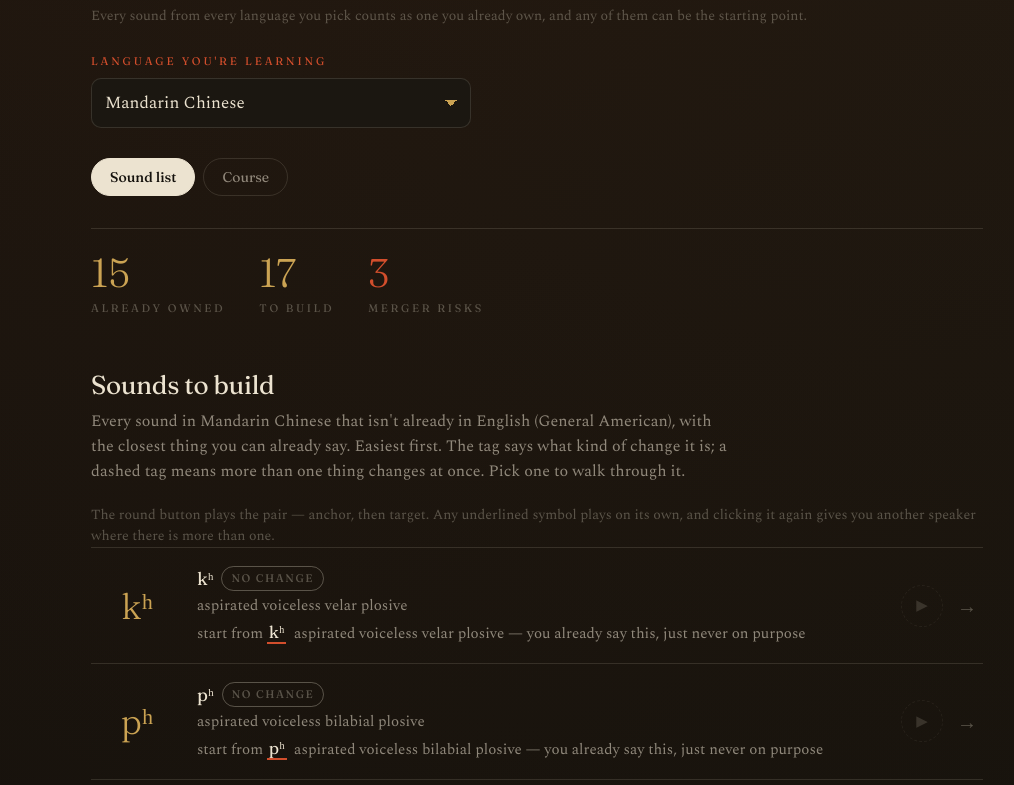
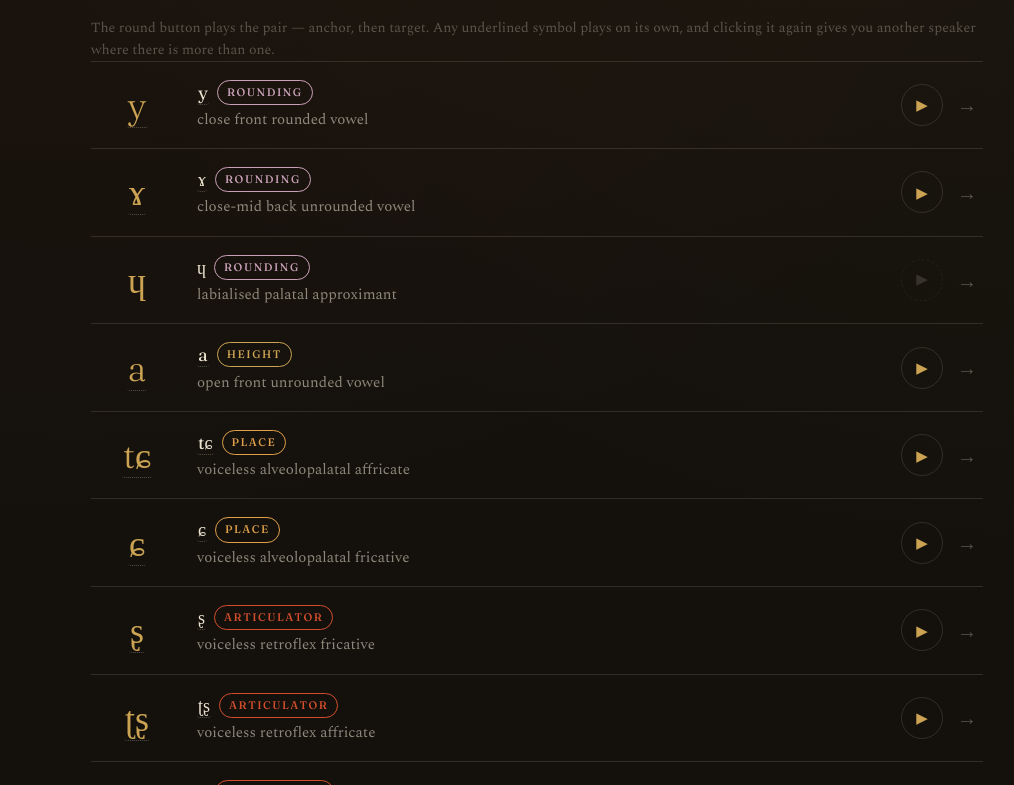
Before and after one commit to Nivlahk/Later, a plain HTML site: page index.html in a window 1280 px wide. Shown: the part 501-1286 px from the top of the page, without its empty margins (103-1117 px from the left). Drawn offline with nearby package versions, Linux system fonts and the light colour scheme.

Commit message:
pushing for things

```diff
--- a/index.html
+++ b/index.html
@@ -1246,8 +1246,10 @@ function curriculum(l1, l2Code, words, opts){
       const r = plan(l1Codes, l2Code, acquired);
       const b = r.bridges.find(x => x.target === p);
       if (b){
-        taught.push(b);
-        lessons.push({ type:'sound', bridge:b, forWord:w, rank:w.rank });
+        if (b.kinds.length){          // nothing to change = nothing to teach
+          taught.push(b);
+          lessons.push({ type:'sound', bridge:b, forWord:w, rank:w.rank });
+        }
       } else {
         unteachable++;
         lessons.push({ type:'sound', bridge:null, target:p, forWord:w, rank:w.rank });
@@ -1778,24 +1780,15 @@ function renderList(st){
     `<option value="${c}"${c === sel ? ' selected' : ''}>${esc(E.LANGUAGES[c].name)}</option>`).join('');
 
   const merged = Object.entries(r.collisions);
+  const shown = r.bridges.filter(b => b.kinds.length);   // drop 'no change' entries
   const P = [];
 
-  P.push(`<header>
-    <p class="kicker">Pronunciation routing</p>
-    <h1>The Bridge<em>.</em></h1>
-    <p class="lede">You don't learn a foreign sound from nothing. You learn it from a sound you
-    <b>already own</b>, by changing one thing about it. Pick two languages, then pick a sound to
-    see the two articulations side by side.</p>
-  </header>
-
-  <div class="picker" style="display:block">
+  P.push(`<div class="picker" style="display:block">
     <div class="field" style="margin-bottom:26px">
       <label>Languages you already speak &mdash; pick as many as apply</label>
       <div class="langchips">${codes.map(c =>
         `<button class="lang" data-code="${c}" aria-pressed="${st.l1.includes(c)}"
           >${esc(E.LANGUAGES[c].name)}</button>`).join('')}</div>
-      <p class="hint">Every sound from every language you pick counts as one you
-      already own, and any of them can be the starting point.</p>
     </div>
     <div class="field" style="max-width:380px">
       <label for="l2">Language you're learning</label>
@@ -1827,15 +1820,11 @@ function renderList(st){
 
   P.push(`<div class="tally">
     <div><div class="n">${r.alreadyHave.length}</div><div class="k">already owned</div></div>
-    <div><div class="n">${r.bridges.length}</div><div class="k">to build</div></div>
+    <div><div class="n">${shown.length}</div><div class="k">to build</div></div>
     <div><div class="n${merged.length ? ' warn' : ''}">${merged.length}</div>
       <div class="k">merger risks</div></div>
   </div>`);
 
-  P.push(`<h2>Sounds to build</h2>
-    <p class="sub">Every sound in ${esc(r.l2Name)} that isn't already in ${esc(r.l1Name)}, with the
-    closest thing you can already say. Easiest first. The tag says what kind of change it is; a
-    dashed tag means more than one thing changes at once. Pick one to walk through it.</p>`);
   P.push(audioMissing
     ? `<p class="audiohint">That sound has no recording yet. Put files at
        <code>Sound Recordings/&lt;symbol&gt;-1.ogg</code>, or run
@@ -1844,22 +1833,16 @@ function renderList(st){
        underlined symbol plays on its own, and clicking it again gives you another speaker
        where there is more than one.</p>`);
 
-  if (!r.bridges.length){
+  if (!shown.length){
     P.push(`<p class="sub">Nothing to build — every sound in the target is already yours.</p>`);
   } else {
-    P.push(r.bridges.map(b => `
+    P.push(shown.map(b => `
       <div class="pick" data-sound="${esc(b.target)}" role="button" tabindex="0">
         <span class="g">${ipa(b.target)}</span>
         <span>
           <span class="nm">${ipa(b.target)}<span class="tag k-${esc(b.primary)}${
             b.compound ? ' multi' : ''}">${esc(b.kindLabel)}</span>
             <small>${esc(b.targetName)}</small></span>
-          <span class="from">start from <b>${ipa(b.anchor)}</b> &nbsp;${esc(b.anchorName)}${
-            b.anchorKind === 'allophone'
-              ? ' &mdash; you already say this, just never on purpose' : ''}</span>
-          ${st.l1.length > 1 && b.anchorLangs.length
-            ? `<span class="src">from your ${b.anchorLangs.map(c =>
-                esc(E.LANGUAGES[c].name)).join(' and ')}</span>` : ''}
         </span>
         <span class="rowend">
           ${haveAudio(b.anchor) && haveAudio(b.target)
@@ -1871,20 +1854,6 @@ function renderList(st){
           <span class="chev">&rarr;</span>
         </span>
       </div>`).join(''));
-  }
-
-  if (merged.length){
-    merged.sort((a,b) => b[1].length - a[1].length);
-    P.push(`<h2>Merger risk</h2>
-      <p class="sub">These start from the same sound, so that's where they'll collapse into each
-      other. Teach them against one another, not separately.</p>`);
-    for (const [anchor, bs] of merged)
-      P.push(`<div class="merge">
-        <div class="h">from <span class="a">${ipa(anchor)}</span> &mdash; ${
-          bs.map(b => ipa(b.target)).join(' vs ')}</div>
-        <ul>${bs.map(b => `<li><b>${ipa(b.target)}</b>${
-          esc(b.steps.length ? b.steps[0].do : 'no change needed')}</li>`).join('')}</ul>
-      </div>`);
   }
 
   P.push(`<details><summary>Already owned (${r.alreadyHave.length})</summary>
@@ -1962,9 +1931,6 @@ function renderCourse(st, r, P){
         <span class="lg">${ipa(b.target)}</span>
         <span style="font-family:'Fraunces';font-size:17px">${esc(b.targetName)}</span>
         <span class="tag k-${esc(b.primary)}${b.compound ? ' multi' : ''}">${esc(b.kindLabel)}</span>
-        <div class="ld">start from <b>${ipa(b.anchor)}</b> &nbsp;${esc(b.anchorName)}${
-          b.anchorLangs.includes('acquired')
-            ? ' &mdash; which you learned earlier in this course' : ''}</div>
       </div>
       <span class="rowend">
         ${haveAudio(b.anchor) || haveAudio(b.target)
```
